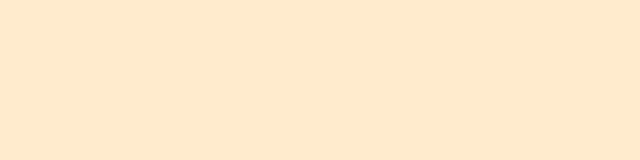
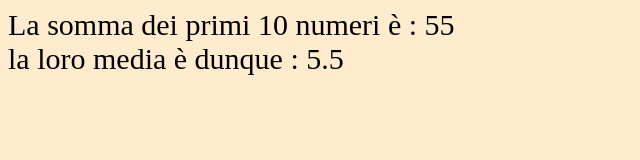
Before and after one commit to ALANOMAM/js-jsnacks-blocco-1, a plain HTML site: page SNACK6/index.html in a window 1280 px wide. Shown: the whole page, without its empty margins (0-640 px from the left). Drawn offline with Linux system fonts and the light colour scheme.

Commit message:
FATTO SNACK6

```diff
--- a/SNACK6/index.html
+++ b/SNACK6/index.html
@@ -8,6 +8,15 @@
 </head>
 <body>
 
+   <div>
+    <span>La somma dei primi 10 numeri è :</span>
+    <span id="add"></span>
+   </div>
+
+   <div>
+    <span>la loro media è dunque : </span>
+    <span id="average"></span>
+   </div>
 
 <script src="index.js"></script>
 </body>
--- a/SNACK6/index.js
+++ b/SNACK6/index.js
@@ -3,3 +3,17 @@
  Snack 6:
 Calcola la somma e la media dei primi 10 numeri
  */
+let somma = document.querySelector("#add")
+let mediaNumeri = document.querySelector("#average")
+
+let sum = 0
+let numeri =[]
+
+for(let i= 0; i<10; i++ ){
+  numeri.push(i+1)
+ sum = sum+numeri[i]
+}
+let media = sum/10
+
+somma.innerHTML = sum
+mediaNumeri.innerHTML = media
--- a/SNACK6/style.css
+++ b/SNACK6/style.css
@@ -2,3 +2,7 @@
 body{
     background-color: blanchedalmond;
 }
+
+div{
+    font-size: 30px;
+}
```
